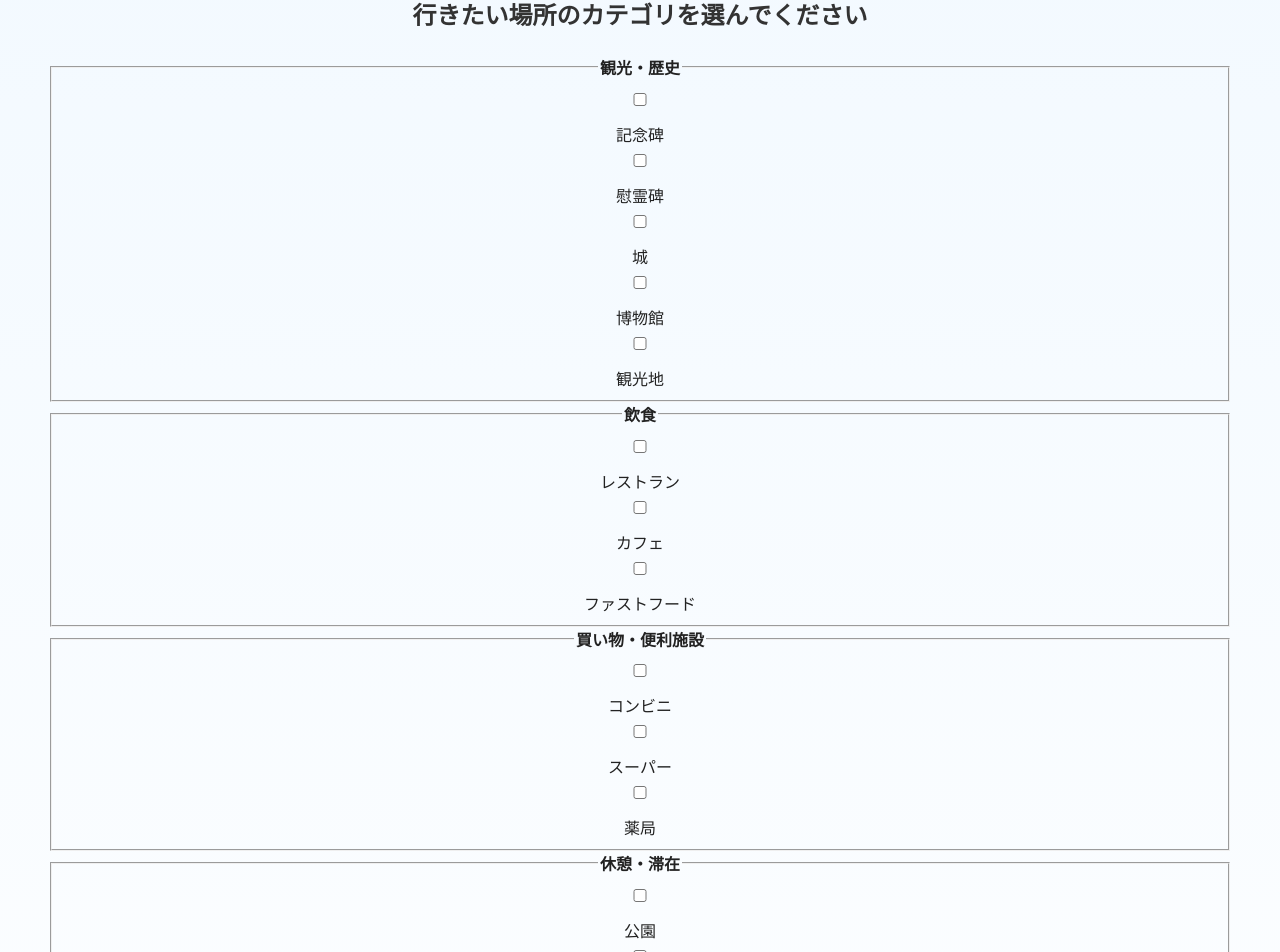
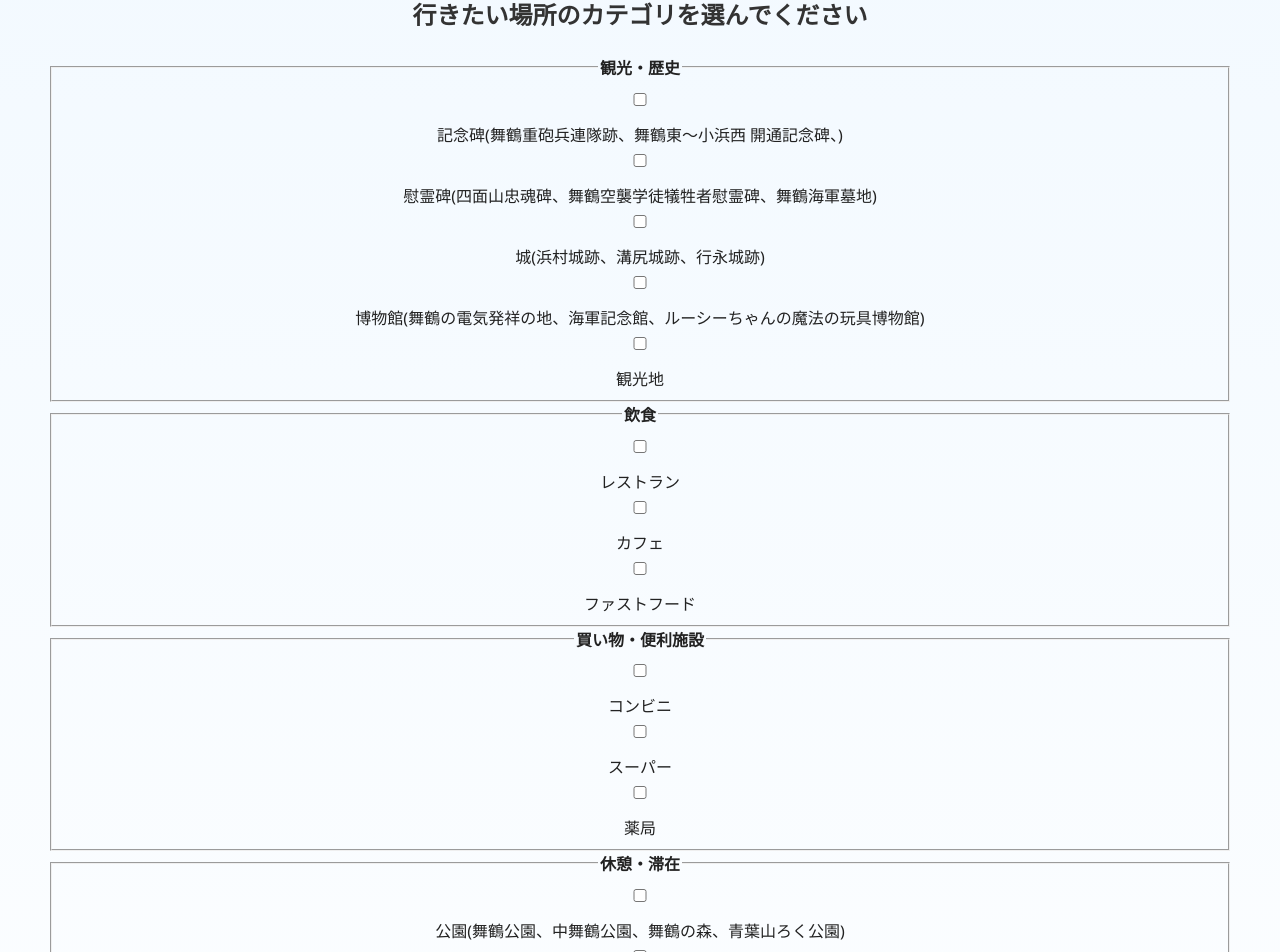
Before and after one commit to iwle2004/E-Bike, a React (Create React App) app: page /map in a window 1280 px wide. Shown: the part 228-1180 px from the top of the page. Built offline with nearby package versions, Linux system fonts and the light colour scheme; no server answers.

Commit message:
経由地の具体例追加

```diff
--- a/src/assets/TagSelector.js
+++ b/src/assets/TagSelector.js
@@ -2,10 +2,10 @@ import React, { useState } from "react";
 
 const tagGroups = {
   "観光・歴史": [
-    { key: "historic", type: "monument", label: "記念碑" },
-    { key: "historic", type: "memorial", label: "慰霊碑" },
-    { key: "historic", type: "castle", label: "城" },
-    { key: "tourism", type: "museum", label: "博物館" },
+    { key: "historic", type: "monument", label: "記念碑(舞鶴重砲兵連隊跡、舞鶴東～小浜西 開通記念碑、)" },
+    { key: "historic", type: "memorial", label: "慰霊碑(四面山忠魂碑、舞鶴空襲学徒犠牲者慰霊碑、舞鶴海軍墓地)" },
+    { key: "historic", type: "castle", label: "城(浜村城跡、溝尻城跡、行永城跡)" },
+    { key: "tourism", type: "museum", label: "博物館(舞鶴の電気発祥の地、海軍記念館、ルーシーちゃんの魔法の玩具博物館)" },
     { key: "tourism", type: "attraction", label: "観光地" },
   ],
   "飲食": [
@@ -19,7 +19,7 @@ const tagGroups = {
     { key: "amenity", type: "pharmacy", label: "薬局" },
   ],
   "休憩・滞在": [
-    { key: "leisure", type: "park", label: "公園" },
+    { key: "leisure", type: "park", label: "公園(舞鶴公園、中舞鶴公園、舞鶴の森、青葉山ろく公園)" },
     { key: "tourism", type: "hotel", label: "ホテル" },
     { key: "amenity", type: "toilets", label: "トイレ" },
   ],
```
